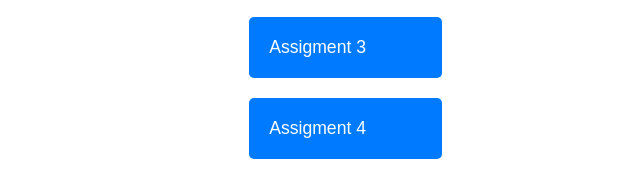
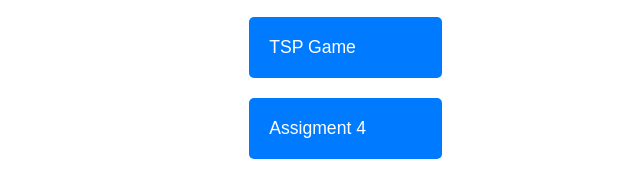
Before and after one commit to Abdulaziz-Abdukhalimov/ibm-Logistics, a plain HTML site: page index.html in a window 1280 px wide. Shown: the part 555-729 px from the top of the page, 315-955 px from the left. Drawn offline with Linux system fonts and the light colour scheme.

Commit message:
Update index.html

```diff
--- a/index.html
+++ b/index.html
@@ -18,7 +18,7 @@
       <ul class="assigments">
         <li> <a href="https://abdulaziz-abdukhalimov.github.io/flowchart-/" target="_blank" >Flowchart</a> </li>
         <li> <a href ="https://abdulaziz-abdukhalimov.github.io/abdulaziz-leadTime/" target="_blank">Lead Time Analysis</a> </li>
-        <li> <a href ="#" target="_blank">Assigment 3</a> </li>
+        <li> <a href ="https://abdulaziz-abdukhalimov.github.io/TSPgame/" target="_blank">TSP Game</a> </li>
         <li> <a href ="#" target="_blank">Assigment 4</a> </li>
       </ul>
 
```
